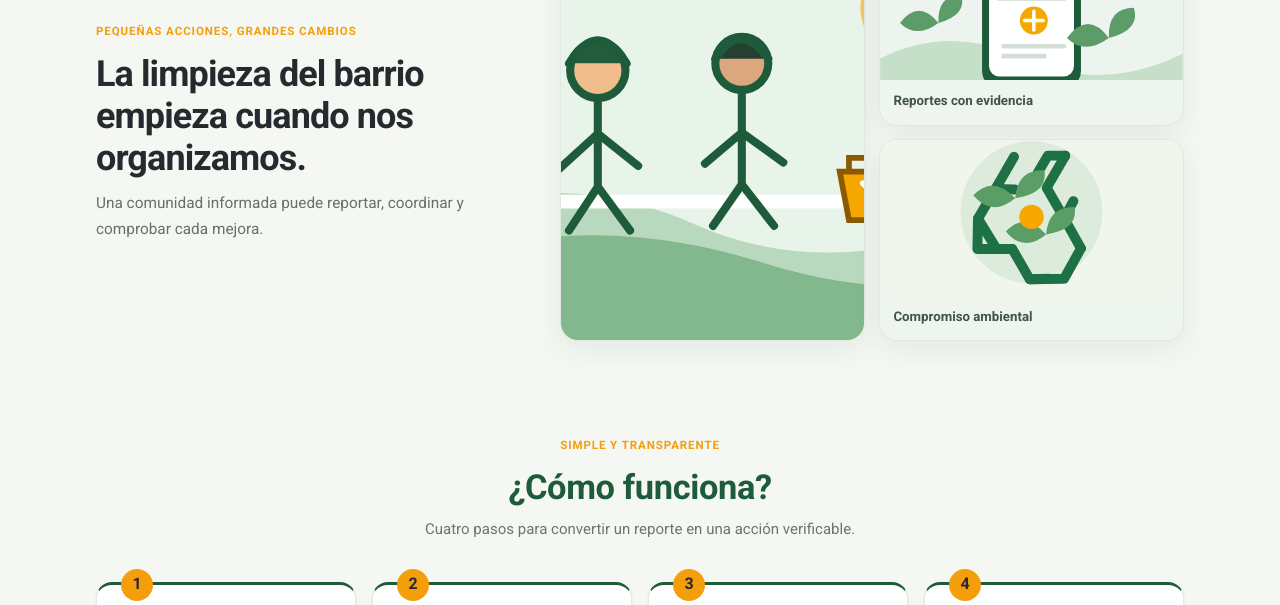
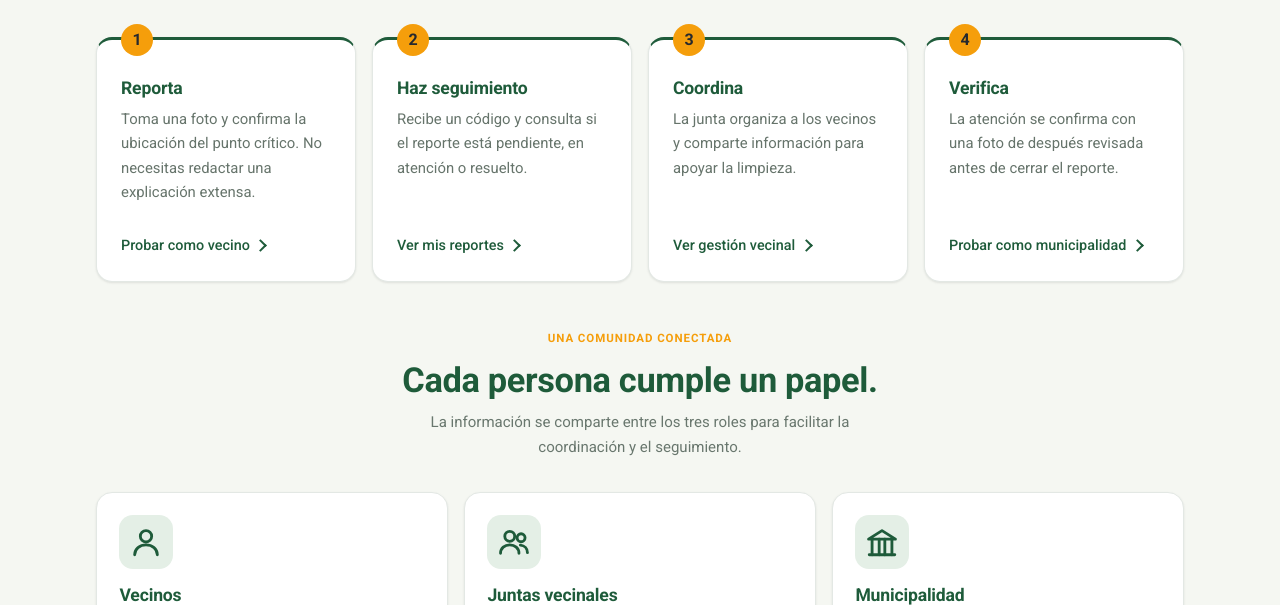
Before and after one commit to jeysoncamarab-ux/ecovecinos-final, a plain HTML site: page pages/index.html in a window 1280 px wide. Shown: the part 774-1379 px from the top of the page. Drawn offline with nearby package versions, Linux system fonts and the light colour scheme.

Commit message:
Keep all landing hero visuals in the first screen; remove extra visual section

```diff
--- a/pages/index.html
+++ b/pages/index.html
@@ -80,28 +80,6 @@
           </div>
           <p class="visual-footnote">Un proceso claro desde el aviso hasta la verificación.</p>
         </div>
-      </div>
-    </section>
-
-    <section class="container visual-story" aria-label="EcoVecinos en acción">
-      <div class="visual-story-copy">
-        <p class="section-kicker">Pequeñas acciones, grandes cambios</p>
-        <h2>La limpieza del barrio empieza cuando nos organizamos.</h2>
-        <p>Una comunidad informada puede reportar, coordinar y comprobar cada mejora.</p>
-      </div>
-      <div class="visual-story-grid">
-        <figure class="story-image story-image-main">
-          <img src="../assets/landing-comunidad.svg" alt="Vecinos colaborando en una jornada de limpieza comunitaria">
-          <figcaption>Comunidad que participa</figcaption>
-        </figure>
-        <figure class="story-image">
-          <img src="../assets/landing-reporte.svg" alt="Ilustración de un vecino registrando un reporte desde su teléfono">
-          <figcaption>Reportes con evidencia</figcaption>
-        </figure>
-        <figure class="story-image">
-          <img src="../assets/landing-reciclaje.svg" alt="Símbolo de reciclaje rodeado de hojas verdes">
-          <figcaption>Compromiso ambiental</figcaption>
-        </figure>
       </div>
     </section>
 
```
